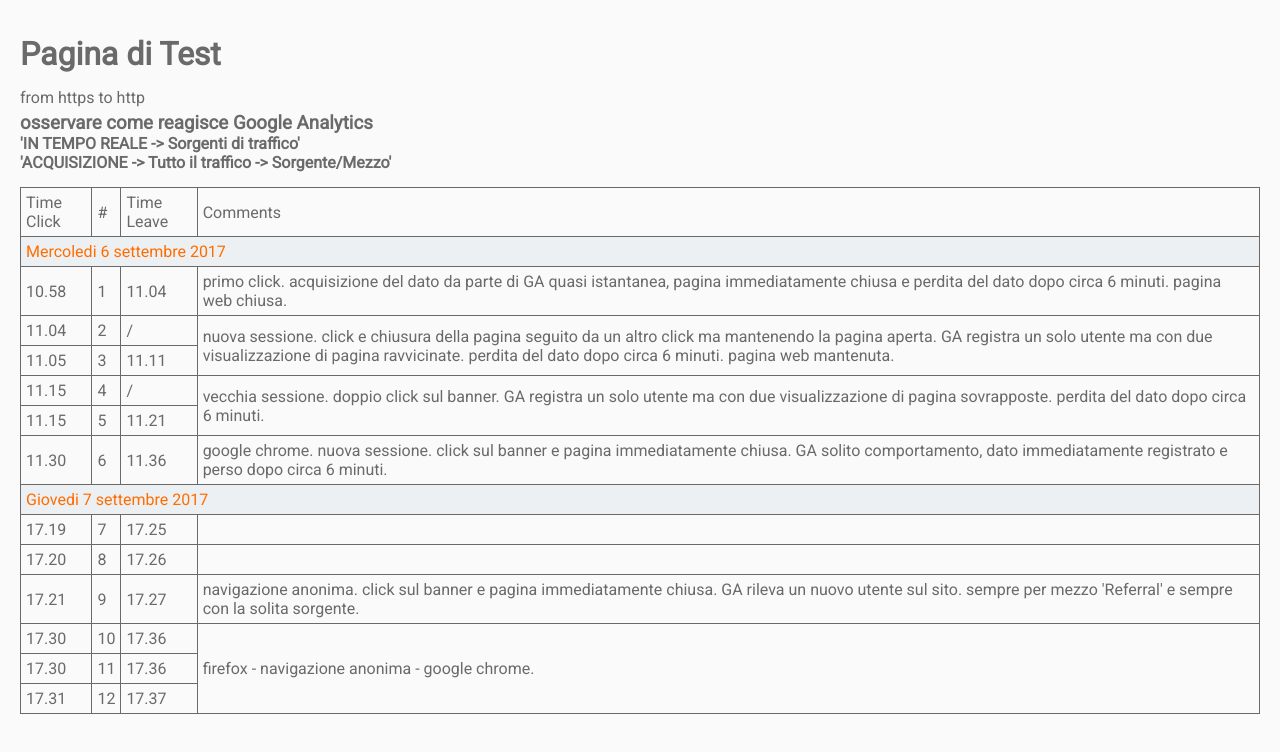
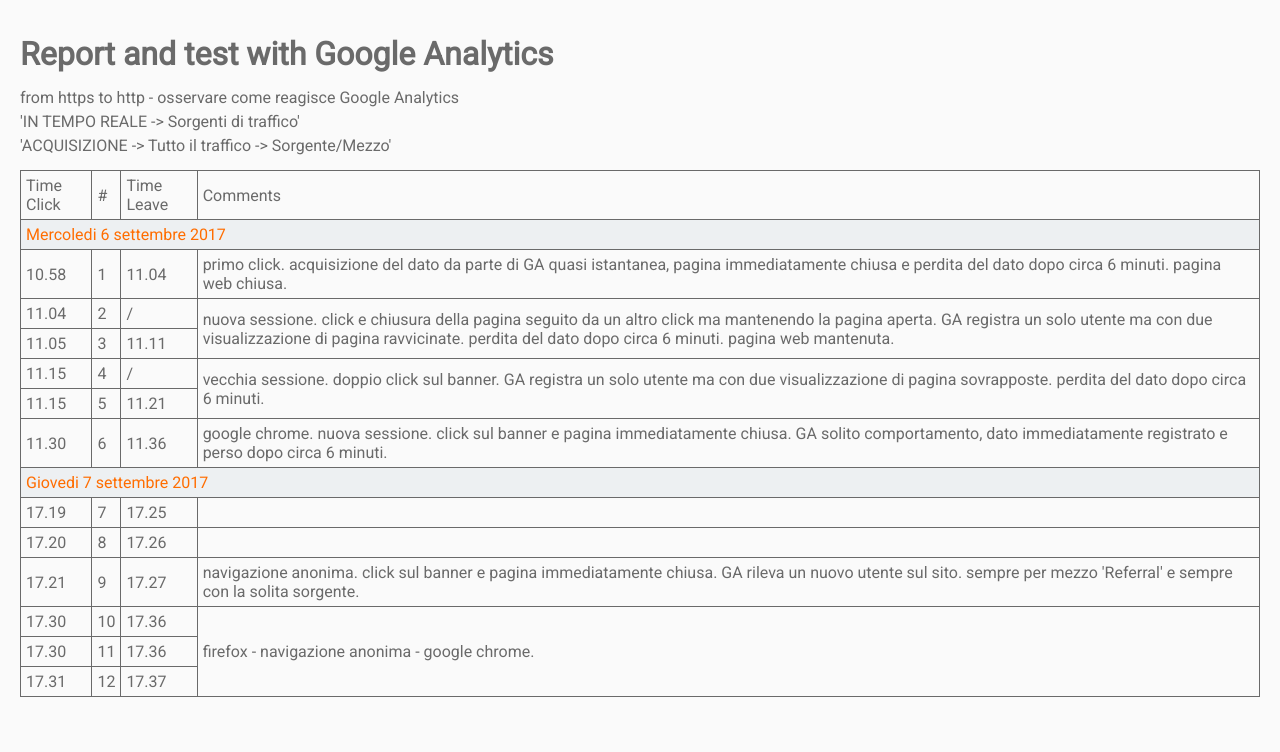
Before and after one commit to hornetti/report-ga, a plain HTML site: page index.html in a window 1280 px wide. Drawn offline with Linux system fonts and the light colour scheme.

Commit message:
add new layout

```diff
--- a/index.html
+++ b/index.html
@@ -23,11 +23,10 @@
     </script>
 </head>
 <body>
-    <h1>Pagina di Test</h1>
-    <p>from https to http</p>
-    <h3>osservare come reagisce Google Analytics</h3>
-    <h4>'IN TEMPO REALE -> Sorgenti di traffico'</h4>
-    <h4>'ACQUISIZIONE -> Tutto il traffico -> Sorgente/Mezzo'</h4>
+    <h1>Report and test with Google Analytics</h1>
+    <p>from https to http - osservare come reagisce Google Analytics</p>
+    <p>'IN TEMPO REALE -> Sorgenti di traffico'</p>
+    <p>'ACQUISIZIONE -> Tutto il traffico -> Sorgente/Mezzo'</p>
     <table>
         <tr>
             <td>Time Click</td>
```
